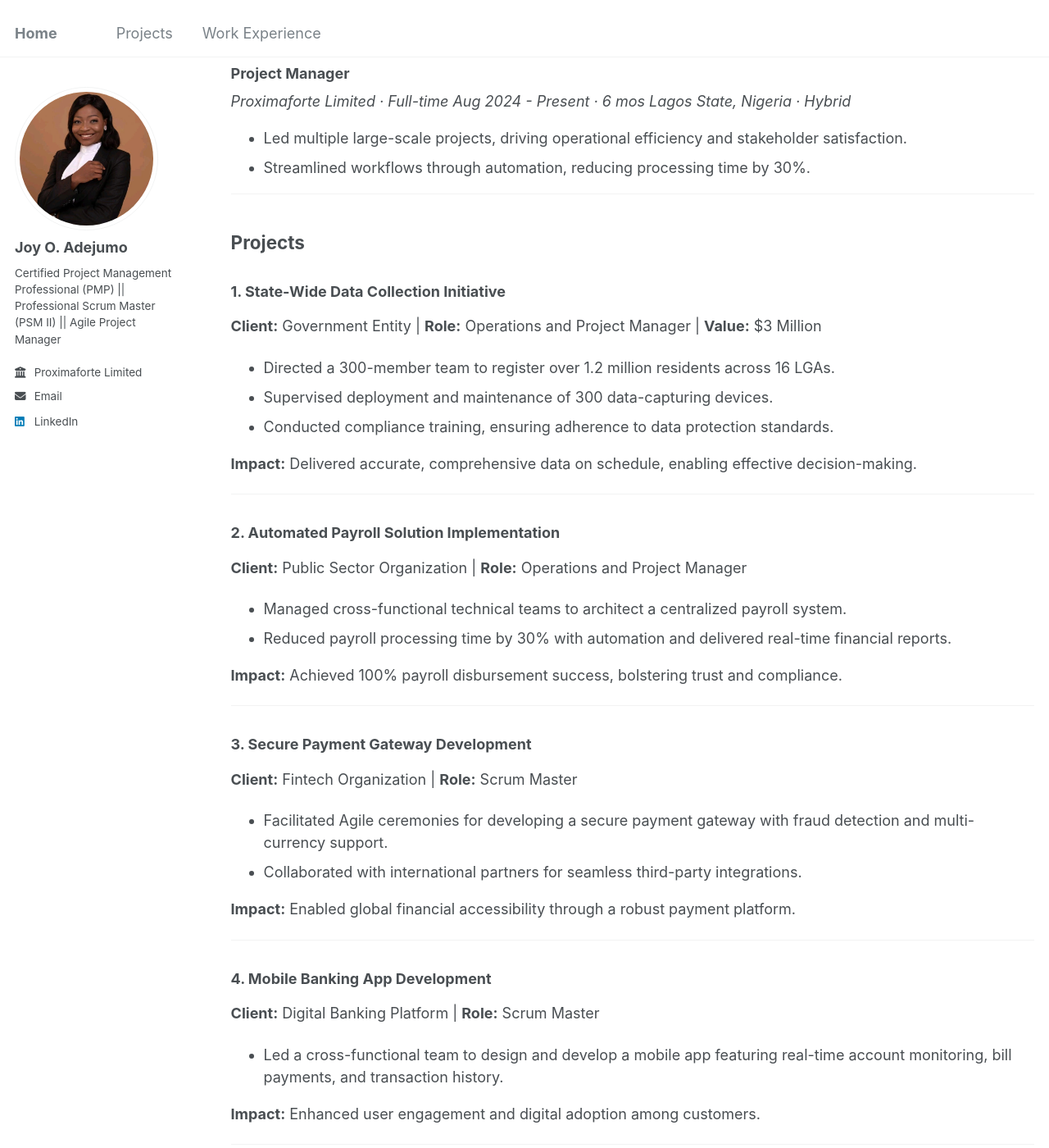
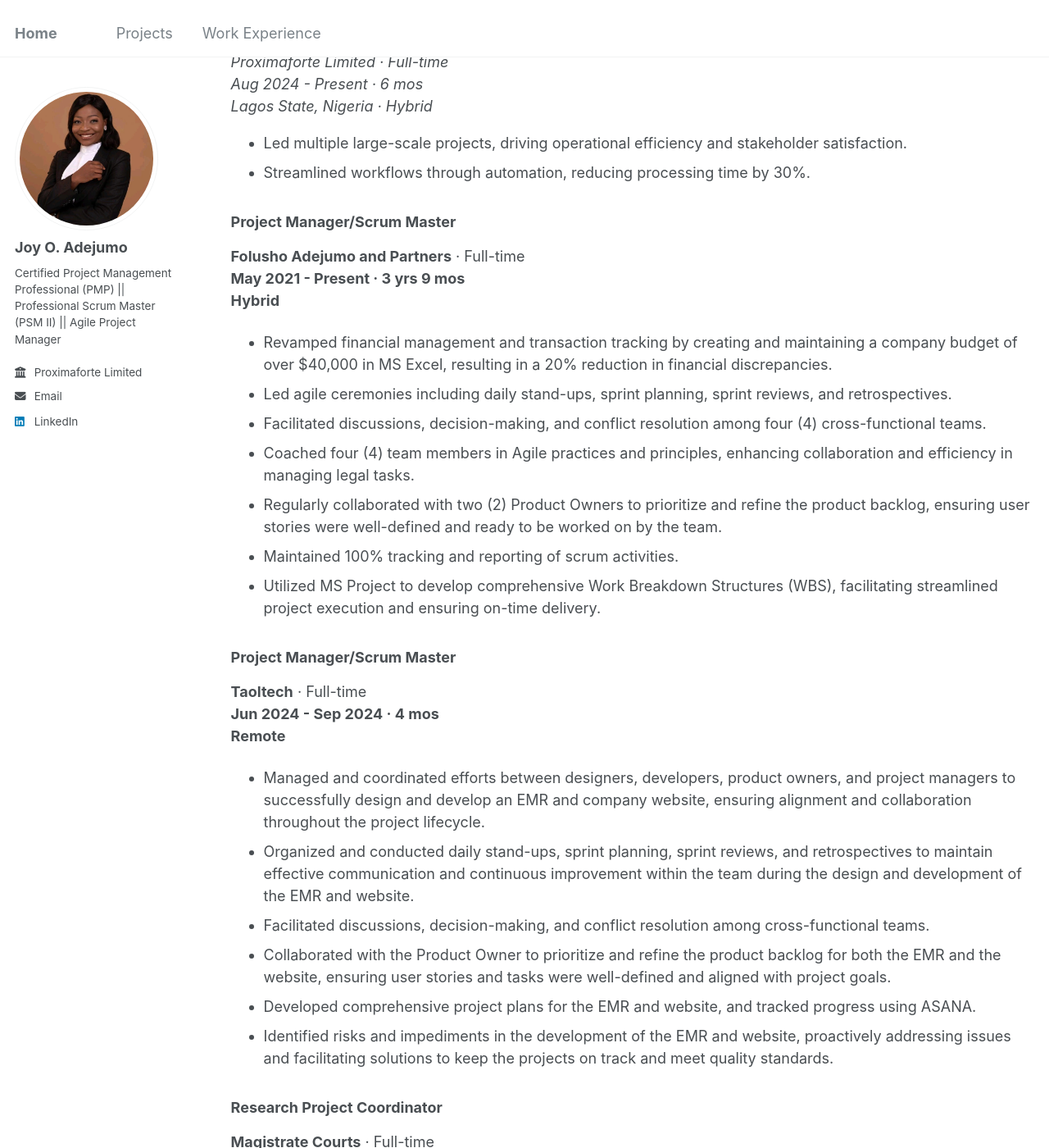
Before and after one commit to joyadejumo/joyadejumo.github.io, a Jekyll site: the page built from _pages/cv.md, in a window 1280 px wide and 1400 px high, scrolled down 211 px. Shown: the whole window at 82% size. Built offline with Jekyll 4.4.1, drawn with Linux system fonts in a browser that asks for light colours; some of the changed text lies outside the part shown.

Commit message:
update info format

```diff
--- a/_pages/cv.md
+++ b/_pages/cv.md
@@ -7,19 +7,64 @@ redirect_from:
   - /resume
 ---
 
-# Projects & Work Experience
-
 ## **Work Experience**
 
 ### **Project Manager**
 <address>
-Proximaforte Limited · Full-time
-Aug 2024 - Present · 6 mos
-Lagos State, Nigeria · Hybrid
+  Proximaforte Limited · Full-time<br /> Aug 2024 - Present · 6 mos<br /> Lagos State, Nigeria · Hybrid
 </address>
 
 - Led multiple large-scale projects, driving operational efficiency and stakeholder satisfaction.
 - Streamlined workflows through automation, reducing processing time by 30%.
+
+### Project Manager/Scrum Master
+**Folusho Adejumo and Partners** · Full-time
+**May 2021 - Present · 3 yrs 9 mos**
+**Hybrid**
+
+- Revamped financial management and transaction tracking by creating and maintaining a company budget of over $40,000 in MS Excel, resulting in a 20% reduction in financial discrepancies.
+- Led agile ceremonies including daily stand-ups, sprint planning, sprint reviews, and retrospectives.
+- Facilitated discussions, decision-making, and conflict resolution among four (4) cross-functional teams.
+- Coached four (4) team members in Agile practices and principles, enhancing collaboration and efficiency in managing legal tasks.
+- Regularly collaborated with two (2) Product Owners to prioritize and refine the product backlog, ensuring user stories were well-defined and ready to be worked on by the team.
+- Maintained 100% tracking and reporting of scrum activities.
+- Utilized MS Project to develop comprehensive Work Breakdown Structures (WBS), facilitating streamlined project execution and ensuring on-time delivery.
+
+### Project Manager/Scrum Master
+**Taoltech** · Full-time
+**Jun 2024 - Sep 2024 · 4 mos**
+**Remote**
+
+- Managed and coordinated efforts between designers, developers, product owners, and project managers to successfully design and develop an EMR and company website, ensuring alignment and collaboration throughout the project lifecycle.
+- Organized and conducted daily stand-ups, sprint planning, sprint reviews, and retrospectives to maintain effective communication and continuous improvement within the team during the design and development of the EMR and website.
+- Facilitated discussions, decision-making, and conflict resolution among cross-functional teams.
+- Collaborated with the Product Owner to prioritize and refine the product backlog for both the EMR and the website, ensuring user stories and tasks were well-defined and aligned with project goals.
+- Developed comprehensive project plans for the EMR and website, and tracked progress using ASANA.
+- Identified risks and impediments in the development of the EMR and website, proactively addressing issues and facilitating solutions to keep the projects on track and meet quality standards.
+
+### Research Project Coordinator
+**Magistrate Courts** · Full-time
+**Aug 2021 - Apr 2022 · 9 mos**
+**Ibadan, Oyo State, Nigeria · On-site**
+
+- Developed and executed project plans for legal research initiatives with a 95% adherence rate to timelines.
+- Oversaw the successful completion of a minimum of 25 research projects, ensuring a 100% achievement of project objectives.
+- Ensured accurate and comprehensive data collection with an excellent data accuracy rate in research projects.
+- Ensured complete compliance with legal and ethical standards in all research activities.
+- Maintained up-to-date documentation for all research projects.
+- Generated detailed research reports, demonstrating a 95% client satisfaction rate with the quality and clarity of reports.
+- Identified potential project risks and developed contingency plans, resulting in a 90% success rate in overcoming unexpected obstacles.
+
+### Women Coordinator
+**Christ Ambassadors Students Outreach** · Apprenticeship
+**Jun 2017 - Aug 2019 · 2 yrs 3 mos**
+**Ilorin, Kwara State, Nigeria · On-site**
+
+- Planned, organized, and executed 5 major women empowerment events and 12 smaller workshops annually.
+- Managed a budget of $3,000 for these events, ensuring efficient allocation and cost-effectiveness.
+- Established and maintained effective communication with stakeholders through various channels, including newsletters, social media, personal outreach, and stakeholder meetings.
+- Supervised a team of over 100 individuals, providing leadership, direction, and guidance.
+- Fostered a collaborative and communicative team environment, achieving a team satisfaction rate of at least 85% through feedback and improvements.
 
 ---
 
```
Also changed, not shown: _pages/about.md (+1 -54 lines).
